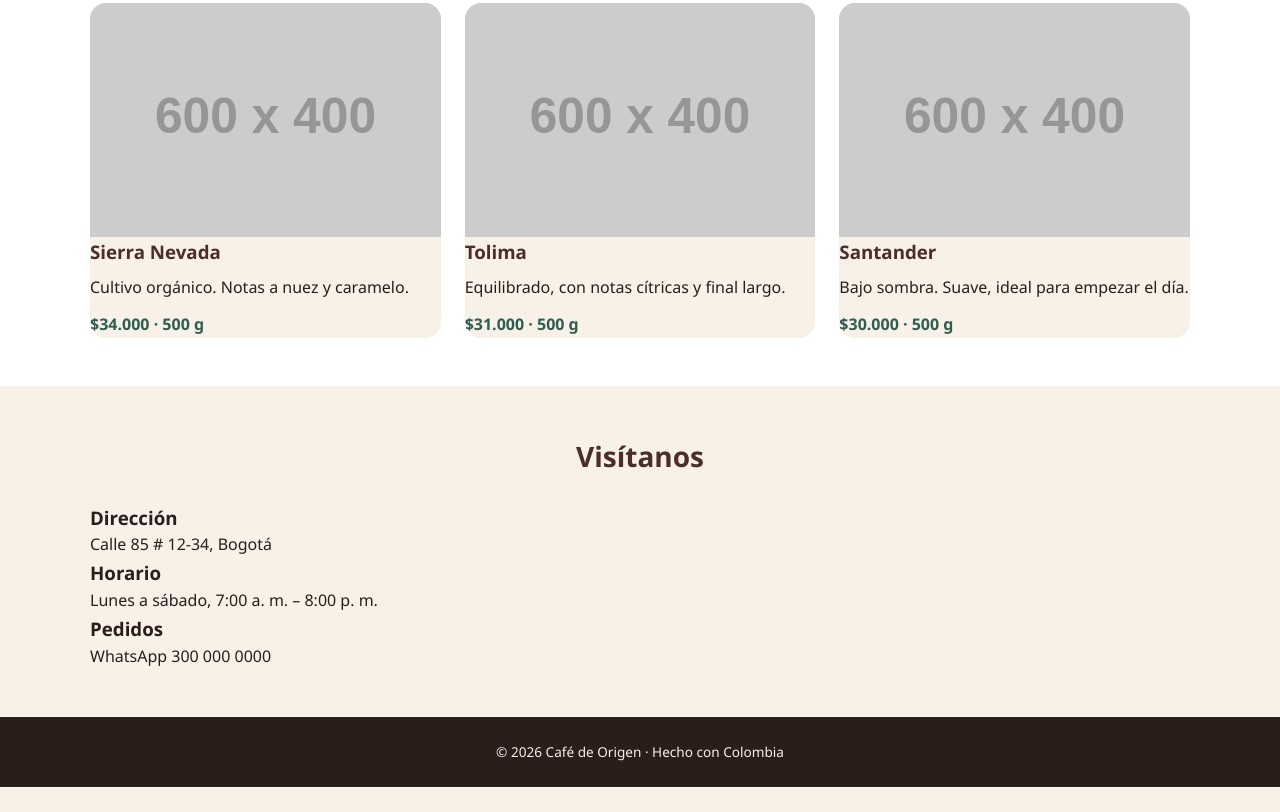
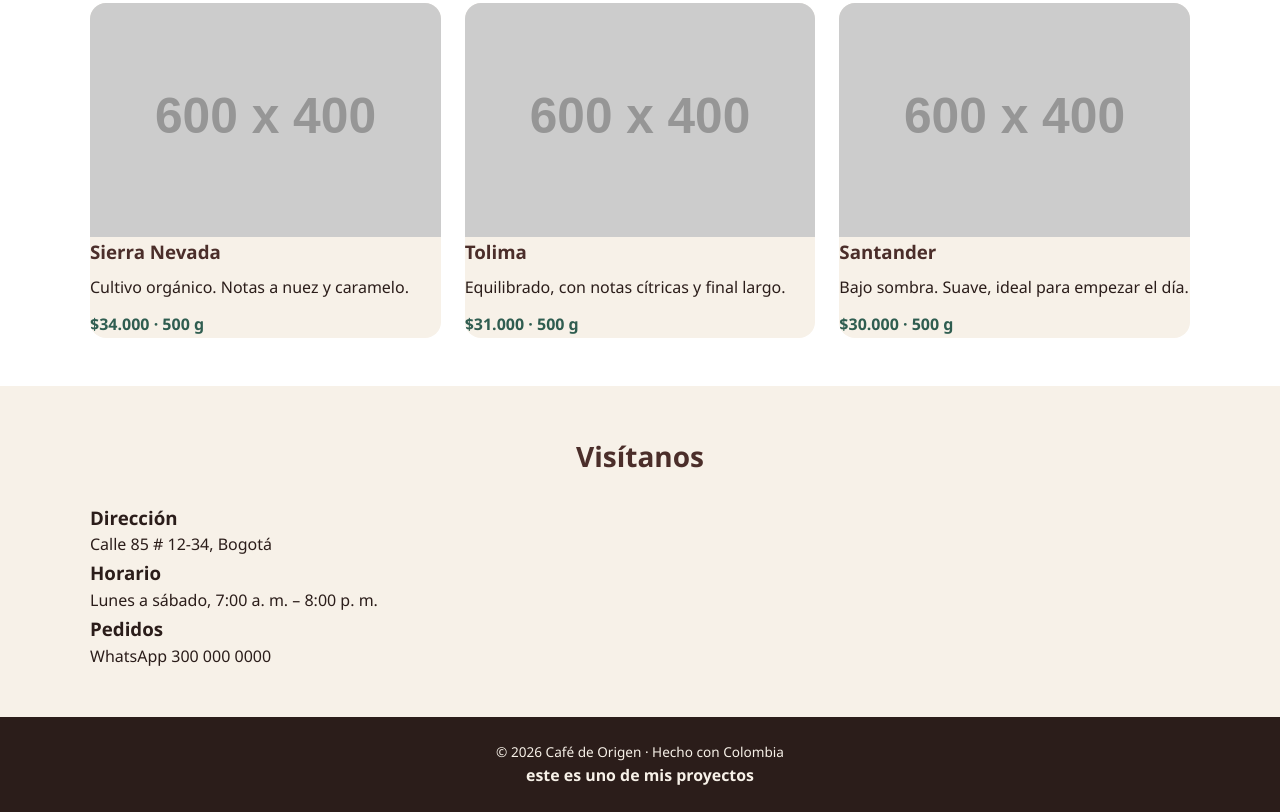
Before and after one commit to vargasdiego0915-coder/cafe-de-origen, a plain HTML site: page index.html in a window 1280 px wide. Shown: the part 1604-2416 px from the top of the page. Before the commit the page ends 2391 px from the top, so only its background shows below. Drawn offline with Linux system fonts and the light colour scheme; placeholder pictures from the web are drawn by us.

Commit message:
agrega un mensaje adicional en el pie de página

```diff
--- a/index.html
+++ b/index.html
@@ -124,6 +124,7 @@ la Sierra Nevada">
     <!-- PIE DE PÁGINA -->
     <footer class="footer">
         <p>© 2026 Café de Origen · Hecho con Colombia</p>
+        <h3>este es uno de mis proyectos</h3>
     </footer>
 </body>
 
```
